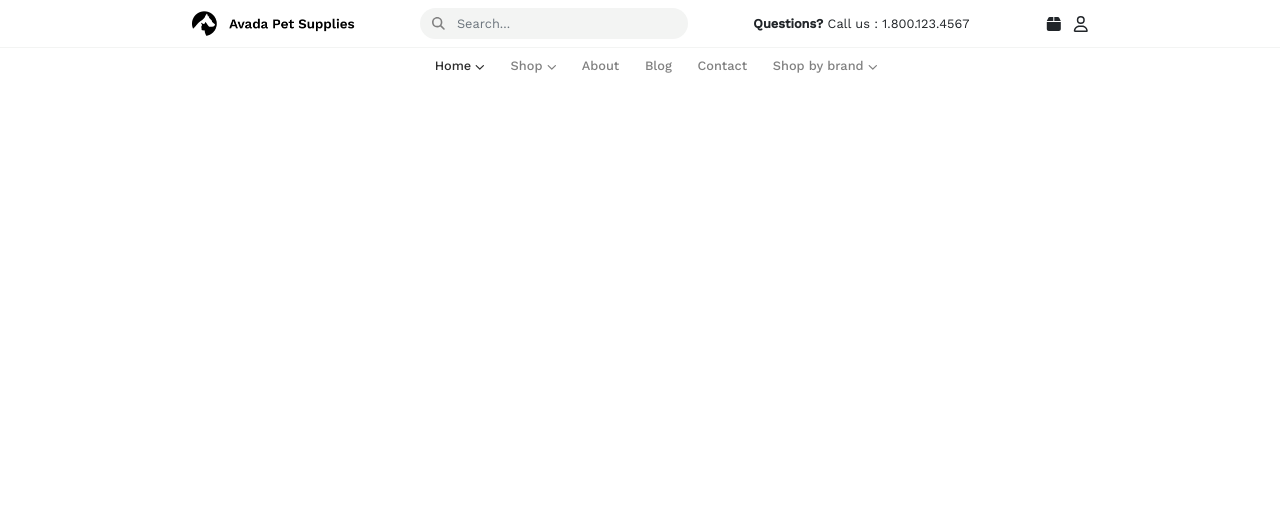
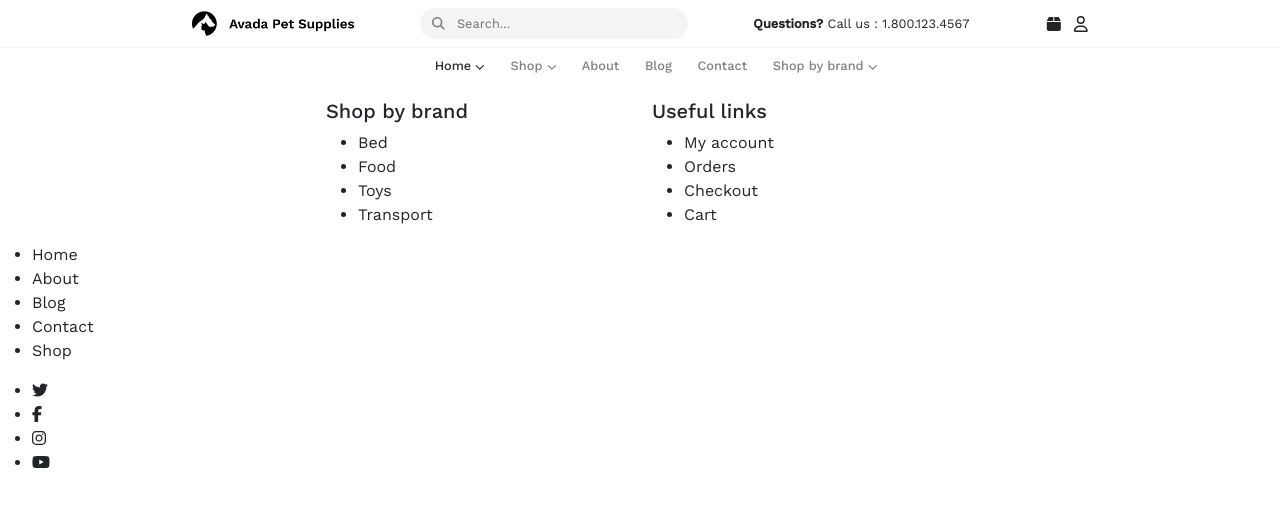
Before and after one commit to alessiaBer/proj-html-vuejs, a Vue app: page / in a window 1280 px wide. Shown: the top 506 px of the page. Built offline with nearby package versions, Linux system fonts and the light colour scheme.

Commit message:
[add] dynamically footer menu

```diff
--- a/src/components/PageFooter.vue
+++ b/src/components/PageFooter.vue
@@ -1,16 +1,46 @@
 <script>
-import footer from '../data/footer'
+import { menu, footerNav, socials } from "../data/footer";
 export default {
-    name: 'PageFooter',
-    data() {
-        return {
-            footer
-        }
-    }
+  name: "PageFooter",
+  data() {
+    return {
+      menu,
+      footerNav,
+      socials,
+    };
+  },
 };
 </script>
 <template>
-  <footer></footer>
+  <footer>
+    <div class="footer-top">
+      <div class="my-container">
+        <div class="row row-cols-4">
+          <div class="col"></div>
+          <div class="col" v-for="list in menu">
+            <h5>{{ list.name }}</h5>
+            <ul>
+              <li v-for="item in list.items">{{ item }}</li>
+            </ul>
+          </div>
+          <div class="col"></div>
+        </div>
+        <div class="footer-nav">
+            <ul>
+                <!-- TODO fare una computed properties-->
+                <li v-for="item in footerNav" :class="item.active === true ? 'active' : ''">{{ item.name }}</li>
+            </ul>
+        </div>
+        <div class="socials">
+            <ul>
+                <li v-for="social in socials">
+                    <font-awesome-icon :icon="'fa-brands ' + social" />
+                </li>
+            </ul>
+        </div>
+      </div>
+    </div>
+  </footer>
 </template>
 
 <style lang="scss" scoped></style>
--- a/src/data/footer.js
+++ b/src/data/footer.js
@@ -1,52 +1,39 @@
-export default [
+const menu = [
   {
-        name: 'Shop by brand',
-        items: [
-            'Bed',
-            'Food',
-            'Toys',
-            'Transport'
-        ]
+    name: "Shop by brand",
+    items: ["Bed", "Food", "Toys", "Transport"],
   },
   {
-        name: 'Useful links',
-        items: [
-            'My account',
-            'Orders',
-            'Checkout',
-            'Cart'
-        ]
+    name: "Useful links",
+    items: ["My account", "Orders", "Checkout", "Cart"],
+  },
+];
+
+const footerNav = [
+      {
+        name: "Home",
+        active: true,
       },
       {
-        items: [
-            {
-                name: 'Home',
-                active: true
+        name: "About",
+        active: false,
       },
       {
-                name: 'About',
-                active: false
+        name: "Blog",
+        active: false,
       },
       {
-                name: 'Blog',
-                active: false
+        name: "Contact",
+        active: false,
       },
       {
-                name: 'Contact',
-                active: false
+        name: "Shop",
+        active: false,
       },
-            {
-                name: 'Shop',
-                active: false
-            }
     ]
-    },
-    {
-        socials: [
-            'fa-twitter',
-            'fa-facebook-f',
-            'fa-instagram',
-            'fa-youtube'
-        ]
-    }
-]
+
+const socials = ["fa-twitter", "fa-facebook-f", "fa-instagram", "fa-youtube"];
+
+export {menu}
+export {footerNav}
+export {socials}
```
Lines whose indentation alone changed are shown as unchanged.
